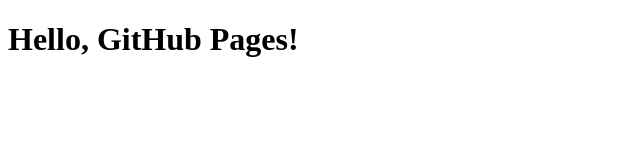
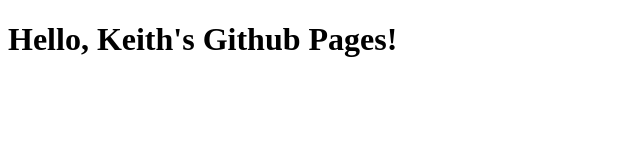
Before and after one commit to KeithCCC/blog, a plain HTML site: page index.html in a window 1280 px wide. Shown: the whole page, without its empty margins (0-640 px from the left). Drawn offline with Linux system fonts and the light colour scheme.

Commit message:
first commit

```diff
--- a/index.html
+++ b/index.html
@@ -1,6 +1,6 @@
 <!DOCTYPE html>
 <html>
   <body>
-    <h1>Hello, GitHub Pages!</h1>
+    <h1>Hello, Keith's Github Pages!</h1>
   </body>
 </html>
```
